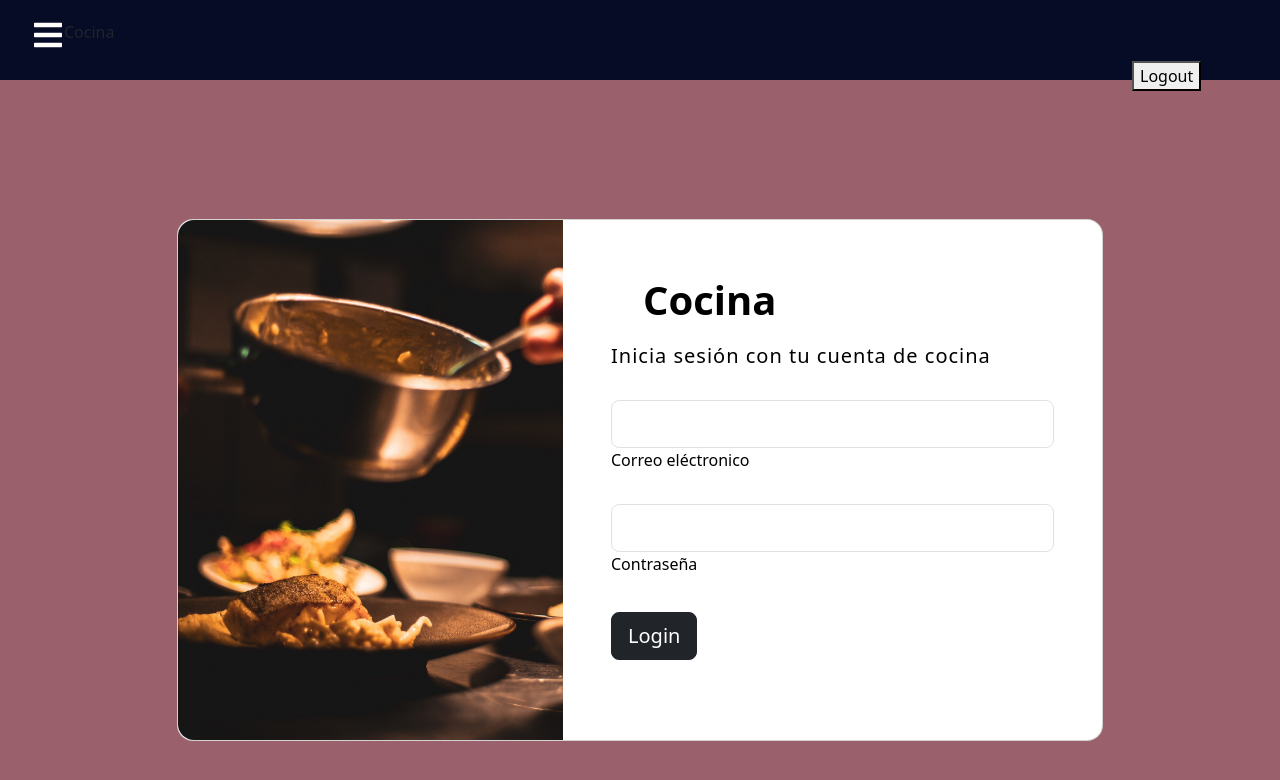
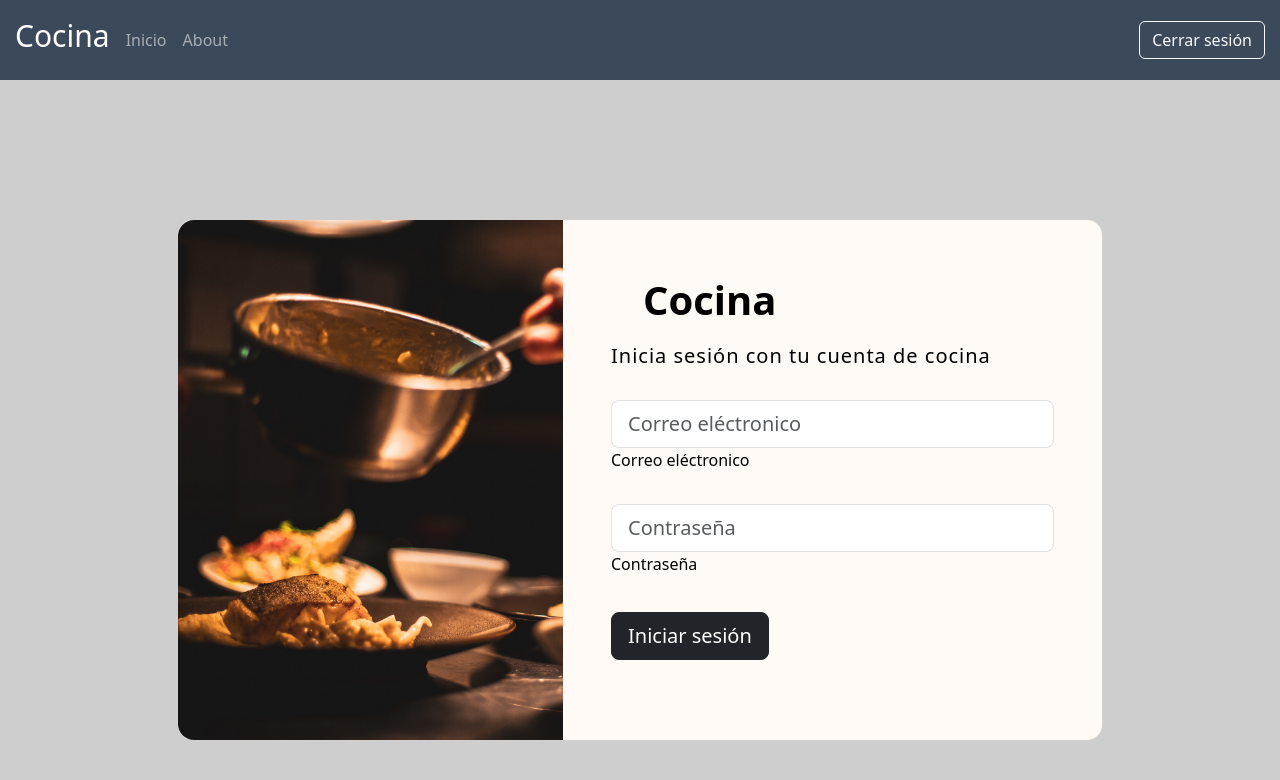
Before and after one commit to davidrorez/project_react_express_app, a React (Create React App) app: page /login in a window 1280 px wide. Shown: the top 780 px of the page. Built offline with nearby package versions, Linux system fonts and the light colour scheme; sample sign-in values are in the browser's storage.

Commit message:
Test tasks second part

```diff
--- a/src/App.css
+++ b/src/App.css
@@ -1,3 +1,7 @@
+body {
+ background-color: #cecece;
+}
+
 .App {
   text-align: center;
 }
--- a/src/commons/List.jsx
+++ b/src/commons/List.jsx
@@ -1,11 +1,14 @@
 import React from 'react'
 import Table from 'react-bootstrap/Table';
 import 'bootstrap/dist/css/bootstrap.min.css';
+import '../App.css'
 
+const List = ({ contents }) => {
 
-//cambiar el formaro de la fecha
-//Falta la orden
-const List = ({ contents }) => {
+  const colorTh = '#7D8283';
+  const colorTd = '#EDF0ED';
+  const colorTxt = 'white';
+
   if (!contents || contents.length === 0) {
     return <p>No hay ordenes</p>
   }
@@ -13,29 +16,44 @@ const List = ({ contents }) => {
     return <p>El contenido no es un array válido</p>;
   }
   return (
-		<div className="table-responsive">
-			<Table striped>
+    <div style={{ margin: '15px' }}>
+      <Table striped responsive size='lg'>
         <thead>
           <tr>
-						<th>Id</th>
-						<th>Nombre cliente</th>
-						<th>Fecha de creación</th>
-						<th>Estado</th>
+            <th style={{backgroundColor: colorTh, color: colorTxt}}>Id</th>
+            <th style={{backgroundColor: colorTh, color: colorTxt}}>Nombre cliente</th>
+            <th style={{backgroundColor: colorTh, color: colorTxt}}>Fecha de creación</th>
+            <th style={{backgroundColor: colorTh, color: colorTxt}}>Estado</th>
+            <th style={{backgroundColor: colorTh, color: colorTxt}}>Platos</th>
           </tr>
         </thead>
         <tbody>
-					{contents.map(({ id, state, client, created_at }) => (
-						<tr>
-							<td>{id}</td>
-							<td>{client.first_name + " " + client.last_name}</td>
-							<td>{created_at}</td>
-							<td>{state}</td>
+          {contents.map(({ id, state, client, created_at, dishes }) => {
+            if (state === 'cancelled' || state === 'delivered') {
+              return null;
+            }
+            if (state === 'on_Time') {
+              state = 'A tiempo'
+            } else if (state === 'late') {
+              state = 'Demorado'
+            } else if (state === 'delayed') {
+              state = 'Sobre tiempo'
+            }
+            return (
+              <tr key={id}>
+                <td style={{backgroundColor: colorTd}}>{id}</td>
+                <td style={{backgroundColor: colorTd}}>{client.first_name + ' ' + client.last_name}</td>
+                <td style={{backgroundColor: colorTd}}>{created_at}</td>
+                <td style={{backgroundColor: colorTd}}>{state}</td>
+                <td style={{backgroundColor: colorTd}}>{dishes}</td>
               </tr>
-					))}
+            );
+          })}
         </tbody>
       </Table>
       <br />
     </div>
   );
-}
+};
+
 export default List;
--- a/src/commons/WithLoadingState.jsx
+++ b/src/commons/WithLoadingState.jsx
@@ -1,12 +1,12 @@
 import React from "react";
 
 function WithLoadingState(Component) {
-    return function WithLoadingState({isLoading, ...props}) {
-        if (!isLoading) return <Component {...props} />
-        return (
-                <p>Cargando información...</p>
-        )
-    }
+	return function WithLoadingState({ isLoading, ...props }) {
+		if (!isLoading) return <Component {...props} />
+		return (
+			<p style={{ marginLeft: '15px' }}>Cargando información...</p>
+		)
+	}
 }
 
 export default WithLoadingState;
--- a/src/components/Orders/index.jsx
+++ b/src/components/Orders/index.jsx
@@ -22,7 +22,7 @@ function Index({ refresh, setRefresh }) {
 
 	return (
 		<>
-			<h2 style={{ margin: "4px" }}>Lista de Ordenes</h2>
+			<h2 style={{ margin: '15px', color: '#7D8283'}}>Lista de Ordenes</h2>
 			<LoadingList isLoading={loading} contents={contents} />
 		</>
 	)
--- a/src/components/SidebarData/Navbar.css
+++ b/src/components/SidebarData/Navbar.css
@@ -1,5 +1,5 @@
 .navbar {
-    background-color: #060b26;
+    background-color: #3B495B;
     height: 80px;
     display: flex;
     justify-content: start;
@@ -10,6 +10,11 @@
     margin-left: 2rem;
     font-size: 2rem;
     background: none;
+  }
+  .navbar-title {
+    color: white !important;
+    font-size: 30px;
+    margin-left: 15px
   }
 
   .nav-menu {
@@ -70,7 +75,3 @@
   span {
     margin-left: 16px;
   }
-
-  .navbar-exit {
-    margin-left: 1100px;
-  }
--- a/src/components/SidebarData/Navbar.jsx
+++ b/src/components/SidebarData/Navbar.jsx
@@ -1,60 +1,44 @@
-import React, { useState } from 'react';
-import * as FaIcons from 'react-icons/fa';
-import * as AiIcons from 'react-icons/ai';
+import React from 'react';
+import { Navbar, Nav, Button } from 'react-bootstrap';
 import { Link } from 'react-router-dom';
-import { SidebarData } from './SidebarData';
 import './Navbar.css';
-import { IconContext } from 'react-icons';
 
-function Navbar({ user, onLogout }) {
-  const [sidebar, setSidebar] = useState(false);
-
-  const showSidebar = () => setSidebar(!sidebar);
-
+function CustomNavbar({ user, onLogout }) {
   const handleLogout = () => {
     onLogout();
   };
 
   return (
-    <>
-      <IconContext.Provider value={{ color: '#fff' }}>
-        <div className='navbar'>
-          <Link to='#' className='menu-bars'>
-            <FaIcons.FaBars onClick={showSidebar} />
-          </Link>
-          <div className="navbar-title">Cocina</div>
-          <div className="navbar-exit">
-            <ul>
-              {user && (
-                <li style={{ display: 'inline-block', marginTop: '5px'}}>
-                  <button onClick={handleLogout}>Logout</button>
-                </li>
-              )}
-            </ul>
-          </div>
-        </div>
-        <nav className={sidebar ? 'nav-menu active' : 'nav-menu'}>
-          <ul className='nav-menu-items' onClick={showSidebar}>
-            <li className='navbar-toggle'>
-              <Link to='#' className='menu-bars'>
-                <AiIcons.AiOutlineClose />
-              </Link>
-            </li>
-            {SidebarData.map((item, index) => {
-              return (
-                <li key={index} className={item.cName}>
-                  <Link to={item.path}>
-                    {item.icon}
-                    <span>{item.title}</span>
-                  </Link>
-                </li>
-              );
-            })}
-          </ul>
-        </nav>
-      </IconContext.Provider>
-    </>
+    <Navbar expand="lg" variant="dark">
+      <Link to="/" className="navbar-brand me-2 navbar-title h1">
+        Cocina
+      </Link>
+      <Navbar.Toggle aria-controls="navbarNav" />
+      <Navbar.Collapse id="navbarNav">
+        {user && (
+          <>
+            <Nav className="ml-auto">
+              <Nav.Item>
+                <Nav.Link as={Link} to="/" className="nav-link">
+                  Inicio
+                </Nav.Link>
+              </Nav.Item>
+              <Nav.Item>
+                <Nav.Link as={Link} to="/" className="nav-link">
+                  About
+                </Nav.Link>
+              </Nav.Item>
+            </Nav>
+            <Nav className="navbar-nav ms-auto">
+              <Button variant="outline-light" style={{ marginRight: '15px' }} onClick={handleLogout}>
+                Cerrar sesión
+              </Button>
+            </Nav>
+          </>
+        )}
+      </Navbar.Collapse>
+    </Navbar>
   );
 }
 
-export default Navbar;
+export default CustomNavbar;
--- a/src/components/SidebarData/SidebarData.jsx
+++ /dev/null
@@ -1,11 +0,0 @@
-import React from 'react';
-import * as AiIcons from 'react-icons/ai';
-
-export const SidebarData = [
-  {
-    title: 'Home',
-    path: '/',
-    icon: <AiIcons.AiFillHome />,
-    cName: 'nav-text'
-  }
-];
--- a/src/components/Users/form.jsx
+++ b/src/components/Users/form.jsx
@@ -37,11 +37,11 @@ function Form({ setUser }) {
   };
 
   return (
-    <section className="vh-100" style={{ backgroundColor: '#9A616D' }}>
+    <section className="vh-100" style={{ backgroundColor: '#cecece' }}>
       <div className="container py-5 h-100">
         <div className="row d-flex justify-content-center align-items-center h-100">
           <div className="col col-xl-10">
-            <div className="card" style={{ borderRadius: '1rem' }}>
+            <div className="card" style={{ borderRadius: '1rem', backgroundColor: '#FFFAF6' }}>
               <div className="row g-0">
                 <div className="col-md-6 col-lg-5 d-none d-md-block">
                   <img
@@ -56,7 +56,7 @@ function Form({ setUser }) {
                     <form onSubmit={handleSubmit}>
                       <div className="d-flex align-items-center mb-3 pb-1">
                         <i className="fas fa-cubes fa-2x me-3" style={{ color: '#ff6219' }}></i>
-                        <span className="h1 fw-bold mb-0">Cocina</span>
+                        <span className="h1 fw-bold mb-0 ">Cocina</span>
                       </div>
                       <h5 className="fw-normal mb-3 pb-3" style={{ letterSpacing: '1px' }}>
                         Inicia sesión con tu cuenta de cocina
@@ -67,6 +67,7 @@ function Form({ setUser }) {
                           id="form2Example17"
                           className="form-control form-control-lg"
                           value={email}
+                          placeholder='Correo eléctronico'
                           onChange={(e) => setEmail(e.target.value)}
                         />
                         <label className="form-label" htmlFor="form2Example17">
@@ -80,6 +81,7 @@ function Form({ setUser }) {
                           id="form2Example27"
                           className="form-control form-control-lg"
                           value={password}
+                          placeholder='Contraseña'
                           onChange={(e) => setPassword(e.target.value)}
                         />
                         <label className="form-label" htmlFor="form2Example27">
@@ -89,7 +91,7 @@ function Form({ setUser }) {
 
                       <div className="pt-1 mb-4">
                         <button className="btn btn-dark btn-lg btn-block" type="submit">
-                          Login
+                          Iniciar sesión
                         </button>
                       </div>
                     </form>
--- a/src/pages/Home.jsx
+++ b/src/pages/Home.jsx
@@ -1,17 +1,19 @@
-import React from 'react';
+import React, { useState } from 'react';
 import { Navigate } from 'react-router-dom';
+import Index from '../components/Orders';
+import '../App.css'
 
 function Home({ user }) {
+  const [refresh, setRefresh] = useState(true);
 
 
-	if (!user) {
+  if (!user) {
+    return <Navigate to='/login' />
 
-		return <Navigate to='/login'/>
-	} else {
+  } else {
 
     return (
-
-      <h1>Aqui va el index de las ordenes</h1>
+      <Index setRefresh={setRefresh} refresh={refresh} />
     )
   }
 }
```
Also changed, not shown: src/img/fb-logo.svg (deleted). Lines whose indentation alone changed are shown as unchanged.
